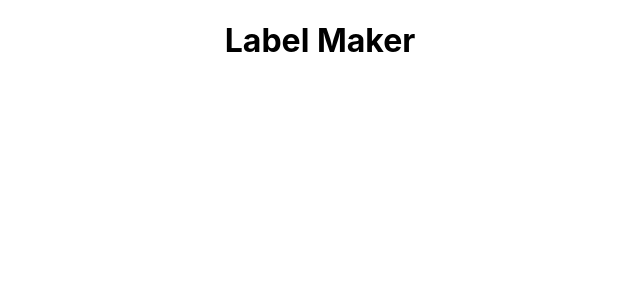
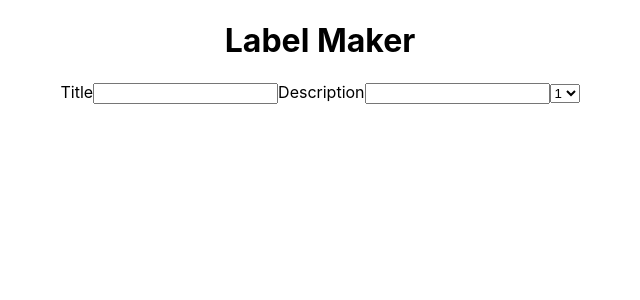
Before and after one commit to antonijak/Label-maker, a React (Create React App) app: page / in a window 1280 px wide. Shown: the top 300 px of the page, without its empty margins (320-960 px from the left). Built offline with nearby package versions, Linux system fonts and the light colour scheme.

Commit message:
IngredientsSelector

```diff
--- a/package.json
+++ b/package.json
@@ -6,6 +6,7 @@
     "node-sass": "^4.11.0",
     "react": "^16.8.4",
     "react-dom": "^16.8.4",
+    "react-router-dom": "^4.3.1",
     "react-scripts": "2.1.5"
   },
   "scripts": {
--- a/src/App.js
+++ b/src/App.js
@@ -1,11 +1,65 @@
 import React, { Component } from 'react';
+import IngredientsSelector from './components/IngredientsSelector.js';
 import './App.scss';
 
 class App extends Component {
+  state = {
+    parts: [],
+    title: ''
+  };
+  handleChange = e => {
+    const name = e.target.name;
+    const value = e.target.value;
+    if (name === 'parts') {
+      let newArr = [];
+      for (let i = 0; i < value; i++) {
+        newArr.push({});
+      }
+      this.setState({ parts: newArr });
+    } else if (name.startsWith('ingredients')) {
+      let index = name.slice(-1);
+      this.setState({
+        parts: [
+          ...this.state.parts,
+          (this.state.parts.index = { ingredients: value })
+        ]
+      });
+    }
+  };
   render() {
+    let { parts, title } = this.state;
     return (
       <div className="App">
         <h1>Label Maker</h1>
+        <form>
+          <label htmlFor="label-title">
+            Title
+            <input
+              name="title"
+              id="label-title"
+              value={title}
+              onChange={this.handleChange}
+            />
+          </label>
+          <label htmlFor="description">
+            Description
+            <input name="title" id="description" />
+          </label>
+          <select
+            name="parts"
+            value={parts.length}
+            onChange={e => this.handleChange(e)}
+          >
+            <option>1</option>
+            <option>2</option>
+            <option>3</option>
+            <option>4</option>
+          </select>
+          {parts &&
+            parts.map((item, i) => (
+              <IngredientsSelector parts={parts} number={i} />
+            ))}
+        </form>
       </div>
     );
   }
--- /dev/null
+++ b/src/components/IngredientsSelector.js
@@ -0,0 +1,15 @@
+import React from 'react';
+
+const IngredientsSelector = ({ parts, number, handleChange }) => {
+  return (
+    <div>
+      <input
+        value={parts[number].ingredients}
+        name={`ingredients${number}`}
+        onChange={handleChange}
+      />
+    </div>
+  );
+};
+
+export default IngredientsSelector;
--- a/src/index.js
+++ b/src/index.js
@@ -2,5 +2,6 @@ import React from 'react';
 import ReactDOM from 'react-dom';
 import './index.scss';
 import App from './App';
+import { BrowserRouter as Router} from "react-router-dom";
 
-ReactDOM.render(<App />, document.getElementById('root'));
+ReactDOM.render(<Router><App /></Router>, document.getElementById('root'));
```
Also changed, not shown: 1 other file (tests, documents, lock files or other folders).
